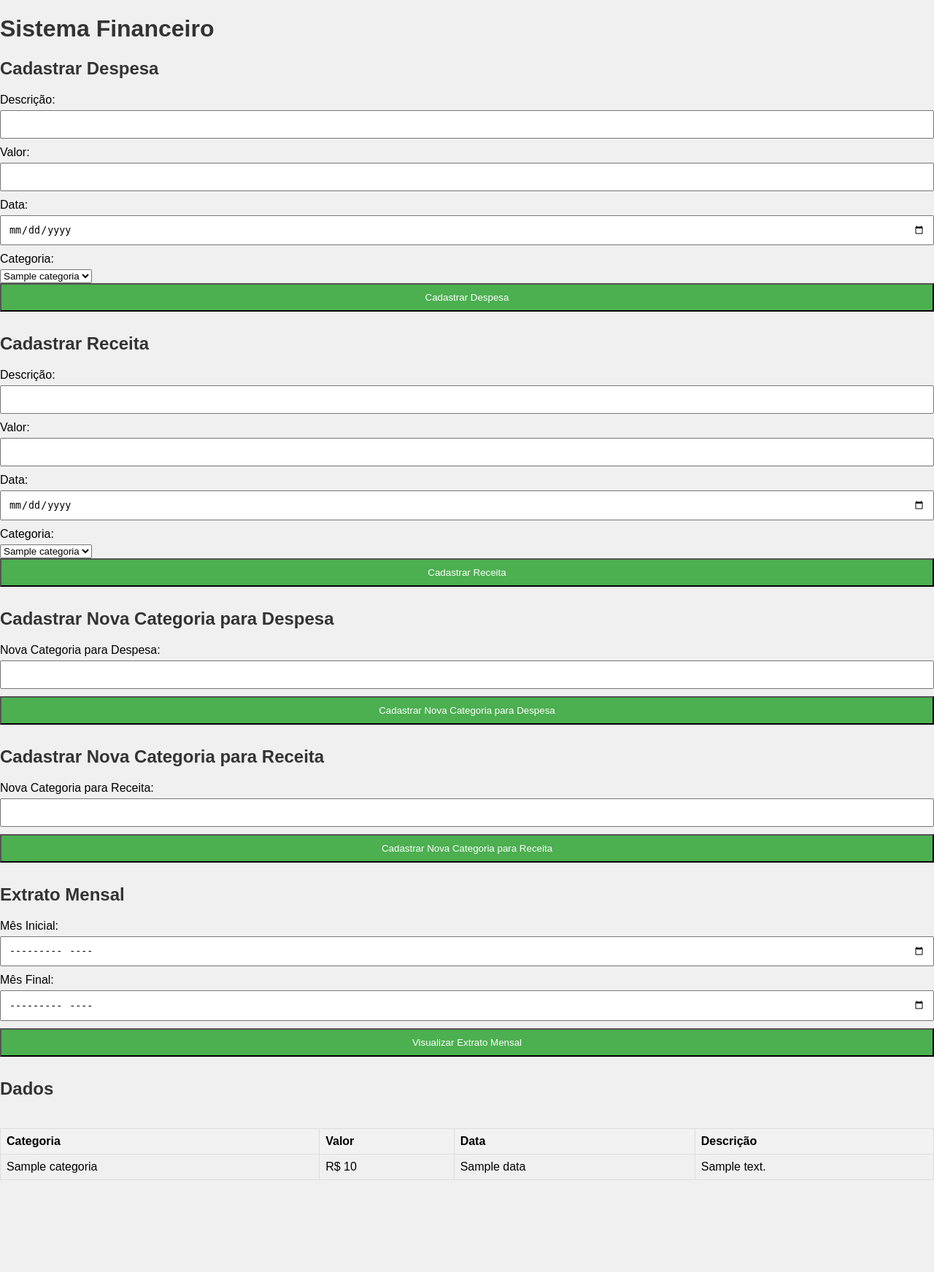
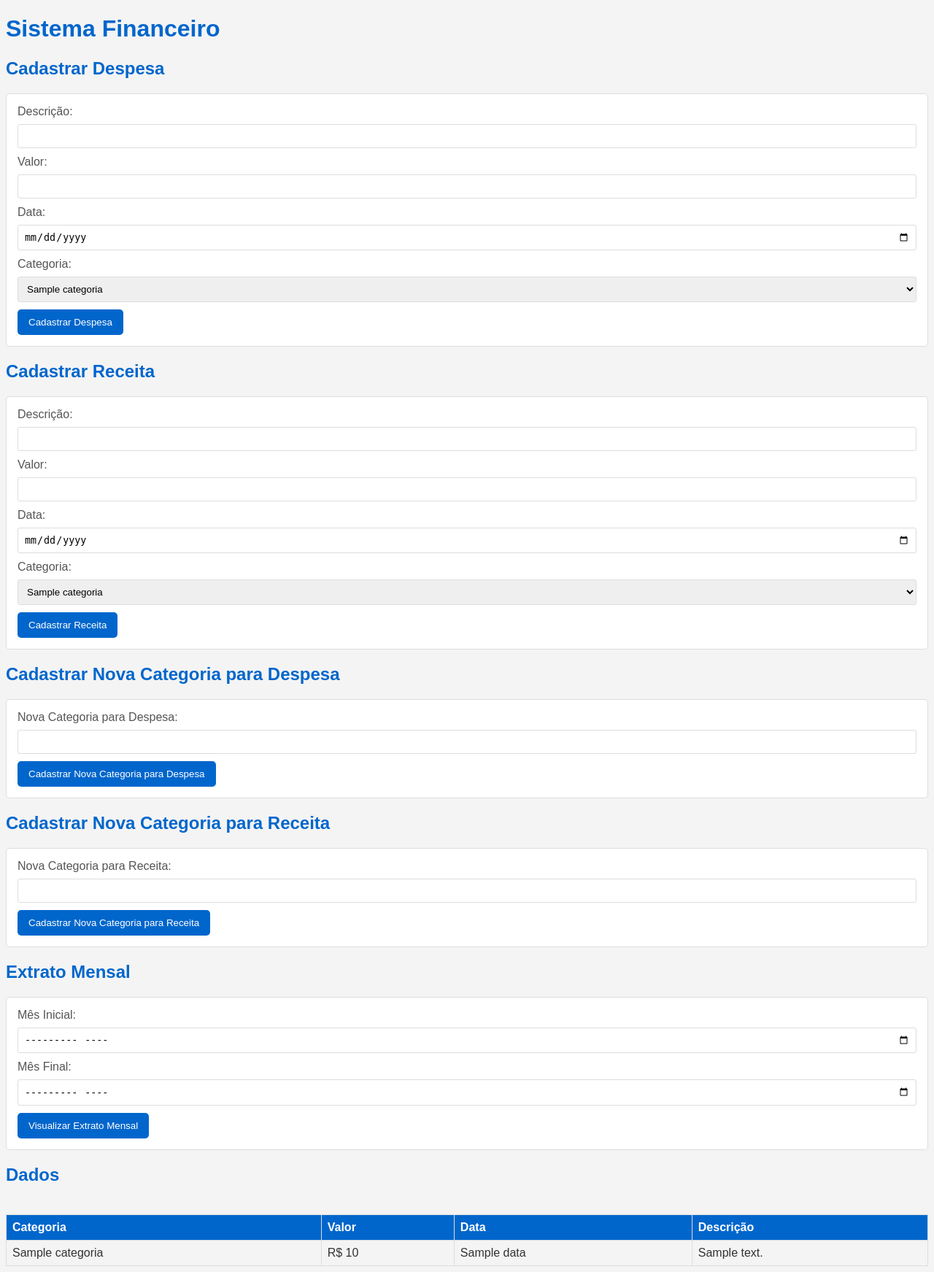
Before and after one commit to Geraldojnjr/Sistema-Financeiro-Pyhton, a Flask app: template app/templates/index.html in a window 1280 px wide. Shown: the whole page at 73% size. Before the commit the page ends 1617 px from the top, so only its background shows below. Run offline with Flask 2, Linux system fonts and the light colour scheme; the template is opened without the code that fills it: most values are stand-ins (such as "Sample title", 1, 10 or a date in 2020).

Commit message:
melhoria visual

```diff
--- a/app/dados.json
+++ b/app/dados.json
@@ -1 +1 @@
-{"receitas": [{"id": null, "descricao": "receitaaa", "valor": 3333.0, "data": "2023-11-16", "categoria": null}, {"id": null, "descricao": "gfd", "valor": 875.0, "data": "2023-11-04", "categoria": "TesteRec"}, {"id": 1, "descricao": "testeidrec", "valor": 764.0, "data": "2023-11-30", "categoria": "TesteRec"}], "despesas": [{"id": null, "descricao": "ssssss", "valor": 222.0, "data": "2023-11-16", "categoria": null}, {"id": null, "descricao": "ssss", "valor": 236.0, "data": "2023-11-15", "categoria": "TesteDes"}, {"id": null, "descricao": "ssss55", "valor": 444.0, "data": "2023-11-16", "categoria": "TesteDes"}, {"id": null, "descricao": "vamosver", "valor": 8765.0, "data": "2023-11-16", "categoria": "TesteDes"}, {"id": 1, "descricao": "testeid", "valor": 555.0, "data": "2023-11-16", "categoria": "novaDes"}, {"id": 2, "descricao": "testeid2", "valor": 87.0, "data": "2023-11-16", "categoria": "TesteDes"}], "categorias_receita": ["TesteRec", "CatRec", "novaRec"], "categorias_despesa": ["novaDes", "TesteDes", "CatDes", null]}
+{"receitas": [{"id": 1, "descricao": "receitaaa", "valor": 3333.0, "data": "2023-11-16", "categoria": null}, {"id": 2, "descricao": "gfd", "valor": 875.0, "data": "2023-11-04", "categoria": "TesteRec"}, {"id": 3, "descricao": "testeidrec", "valor": 764.0, "data": "2023-11-30", "categoria": "TesteRec"}], "despesas": [{"id": 4, "descricao": "ssssss", "valor": 222.0, "data": "2023-11-16", "categoria": null}, {"id": 5, "descricao": "ssss", "valor": 236.0, "data": "2023-11-15", "categoria": "TesteDes"}, {"id": 6, "descricao": "ssss55", "valor": 444.0, "data": "2023-11-16", "categoria": "TesteDes"}, {"id": 7, "descricao": "vamosver", "valor": 8765.0, "data": "2023-11-16", "categoria": "TesteDes"}, {"id": 8, "descricao": "testeid", "valor": 555.0, "data": "2023-11-16", "categoria": "novaDes"}, {"id": 9, "descricao": "testeid2", "valor": 87.0, "data": "2023-11-16", "categoria": "TesteDes"}, {"id": 10, "descricao": "tem q aparecer primeiro", "valor": 333.0, "data": "2023-12-09", "categoria": "CatDes"}], "categorias_receita": ["novaRec", "CatRec", "TesteRec"], "categorias_despesa": ["novaDes", "CatDes", "TesteDes", "catdes2", null]}
--- a/app/main.py
+++ b/app/main.py
@@ -185,6 +185,11 @@ def index():
     todas_transacoes = sistema_financeiro.receitas + sistema_financeiro.despesas
 
     # Ordenar todas as transações com base na data em ordem decrescente
+    todas_transacoes = [
+        transacao
+        for transacao in todas_transacoes
+        if transacao and transacao.data is not None
+    ]
     todas_transacoes = sorted(todas_transacoes, key=lambda x: str(x.data), reverse=True)
 
     # Passe as categorias para a página
--- a/app/static/style.css
+++ b/app/static/style.css
@@ -1,63 +1,52 @@
+/* style.css */
+
 body {
-    background-color: #f0f0f0;
-    font-family: 'Arial', sans-serif;
-    margin: 0;
-    padding: 0;
+    font-family: Arial, sans-serif;
+    background-color: #f4f4f4;
+    color: #333;
 }
 
-header {
-    background-color: #333;
-    color: #fff;
-    padding: 10px;
-    text-align: center;
-}
-
-.container {
-    max-width: 800px;
-    margin: 20px auto;
-    background-color: #fff;
-    padding: 20px;
-    border-radius: 8px;
-    box-shadow: 0 0 10px rgba(0, 0, 0, 0.1);
+h1, h2 {
+    color: #0066cc;
 }
 
 form {
     margin-bottom: 20px;
+    padding: 15px;
+    border: 1px solid #ddd;
+    border-radius: 5px;
+    background-color: #fff;
 }
 
 label {
     display: block;
-    margin-bottom: 5px;
+    margin-bottom: 8px;
+    color: #555;
 }
 
-input, button {
-    padding: 10px;
+input, select {
+    width: 100%;
+    padding: 8px;
     margin-bottom: 10px;
-    width: 100%;
+    border: 1px solid #ddd;
+    border-radius: 3px;
     box-sizing: border-box;
 }
 
 button {
-    background-color: #4CAF50;
+    background-color: #0066cc;
     color: #fff;
+    padding: 10px 15px;
+    border: none;
+    border-radius: 5px;
     cursor: pointer;
 }
 
 button:hover {
-    background-color: #45a049;
-}
-
-h1, h2, h3 {
-    color: #333;
-}
-
-canvas {
-    max-width: 100%;
-    height: auto;
+    background-color: #004080;
 }
 
 .table-container {
-    margin: 20px auto;
     overflow-x: auto;
 }
 
@@ -68,32 +57,12 @@ table {
 }
 
 th, td {
-    border: 1px solid #dddddd;
+    border: 1px solid #ddd;
+    padding: 8px;
     text-align: left;
-    padding: 8px;
 }
 
 th {
-    background-color: #f2f2f2;
+    background-color: #0066cc;
+    color: #fff;
 }
-
-p {
-    text-align: center;
-}
-
-tr:hover {
-    background-color: #f5f5f5;
-}
-
-.receita {
-    background-color: #90EE90;
-}
-
-.despesa {
-    background-color: #FFA07A;
-}
-
-.chart-container {
-    width: 400px;
-    height: 200px;
-}
--- a/app/templates/index.html
+++ b/app/templates/index.html
@@ -80,6 +80,7 @@
         <button type="submit">Visualizar Extrato Mensal</button>
     </form>
 
+
 <!-- Lista de Dados -->
 <h2>Dados</h2>
 
```
